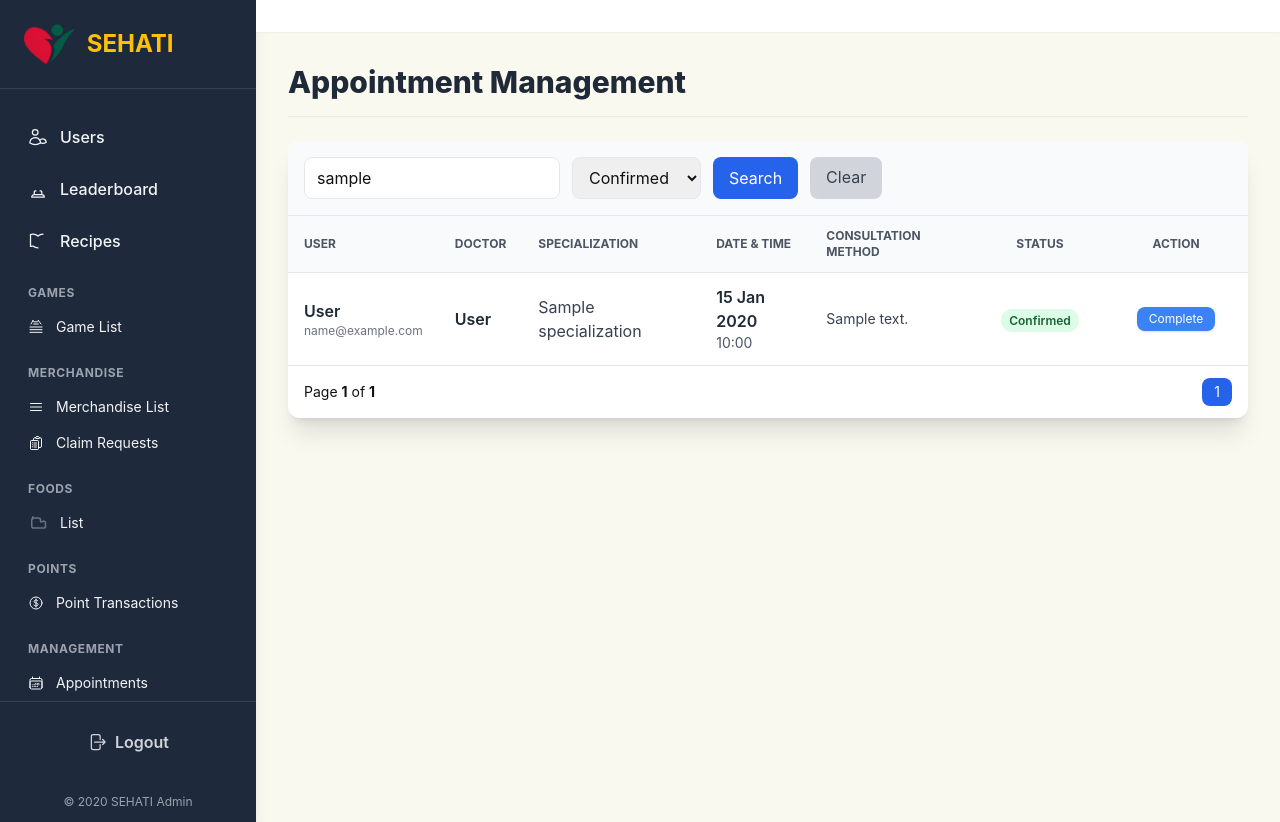
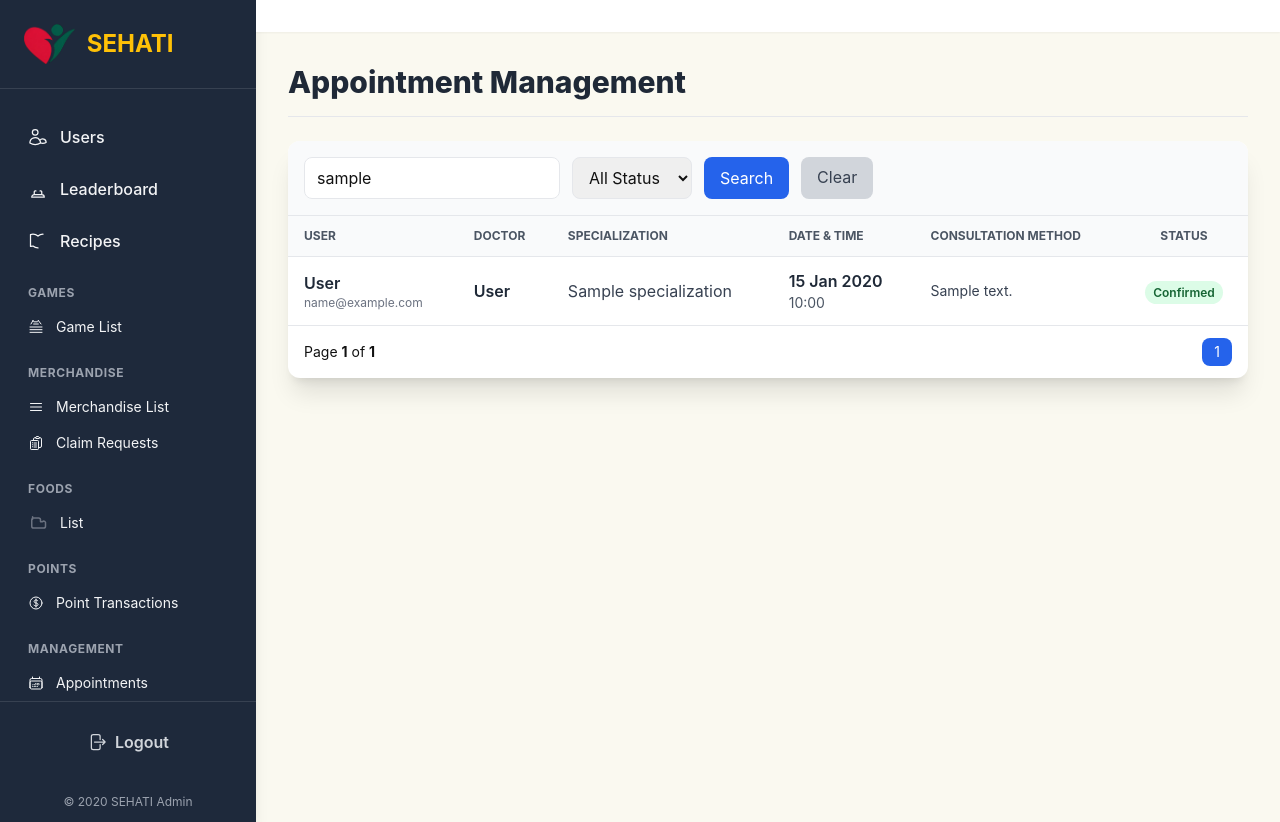
Before and after one commit to ridwan-ansari/sehati, a FastAPI app: template app/src/templates/admin/appointments.html in a window 1280 px wide. Run offline with FastAPI, Linux system fonts and the light colour scheme; the template is opened without the code that fills it: most values are stand-ins (such as "Sample title", 1, 10 or a date in 2020); parts of the project's set-up code (start-up, migrations or seed data) failed here and were passed over; some libraries are stand-ins or nearby versions; some web fonts are replaced.

Commit message:
remove action column

```diff
--- a/app/src/templates/admin/appointments.html
+++ b/app/src/templates/admin/appointments.html
@@ -37,10 +37,8 @@
             <select name="status" class="border rounded-lg px-3 py-2 focus:outline-none focus:ring-2 focus:ring-blue-500">
                 <option value="">All Status</option>
                 <option value="pending" {% if status == 'pending' %}selected{% endif %}>Pending</option>
-                <option value="confirmed" {% if status == 'confirmed' %}selected{% endif %}>Confirmed</option>
+                <option value="approved" {% if status == 'approved' %}selected{% endif %}>Approved</option>
                 <option value="rejected" {% if status == 'rejected' %}selected{% endif %}>Rejected</option>
-                <option value="completed" {% if status == 'completed' %}selected{% endif %}>Completed</option>
-                <option value="cancelled" {% if status == 'cancelled' %}selected{% endif %}>Cancelled</option>
             </select>
             <button type="submit" class="px-4 py-2 bg-blue-600 text-white rounded-lg hover:bg-blue-700">
                 Search
@@ -64,7 +62,6 @@
                     <th class="py-3 px-4 font-bold">Date & Time</th>
                     <th class="py-3 px-4 font-bold">Consultation Method</th>
                     <th class="py-3 px-4 font-bold text-center w-32">Status</th>
-                    <th class="py-3 px-4 font-bold text-center w-36">Action</th>
                 </tr>
             </thead>
 
@@ -107,34 +104,6 @@
                         {% elif a.status == 'cancelled' %}
                             <span class="px-2 py-1 bg-gray-100 text-gray-800 rounded-full text-xs font-semibold">Cancelled</span>
                         {% endif %}
-                    </td>
-
-                    <td class="py-3 px-4 text-center">
-                        <div class="flex justify-center gap-2">
-                            {% if a.status == 'pending' %}
-                                <form method="post" action="/dashboard/appointments/update/{{ a.id }}/confirmed" class="contents">
-                                    <button type="submit"
-                                        class="px-3 py-1 bg-green-500 text-white text-xs rounded-lg shadow hover:bg-green-600">
-                                        Confirm
-                                    </button>
-                                </form>
-                                <form method="post" action="/dashboard/appointments/update/{{ a.id }}/rejected" class="contents">
-                                    <button type="submit"
-                                        class="px-3 py-1 bg-red-600 text-white text-xs rounded-lg shadow hover:bg-red-700">
-                                        Reject
-                                    </button>
-                                </form>
-                            {% elif a.status == 'confirmed' %}
-                                <form method="post" action="/dashboard/appointments/update/{{ a.id }}/completed" class="contents">
-                                    <button type="submit"
-                                        class="px-3 py-1 bg-blue-500 text-white text-xs rounded-lg shadow hover:bg-blue-600">
-                                        Complete
-                                    </button>
-                                </form>
-                            {% else %}
-                                <span class="text-xs text-gray-400">No action</span>
-                            {% endif %}
-                        </div>
                     </td>
                 </tr>
             {% endfor %}
```
